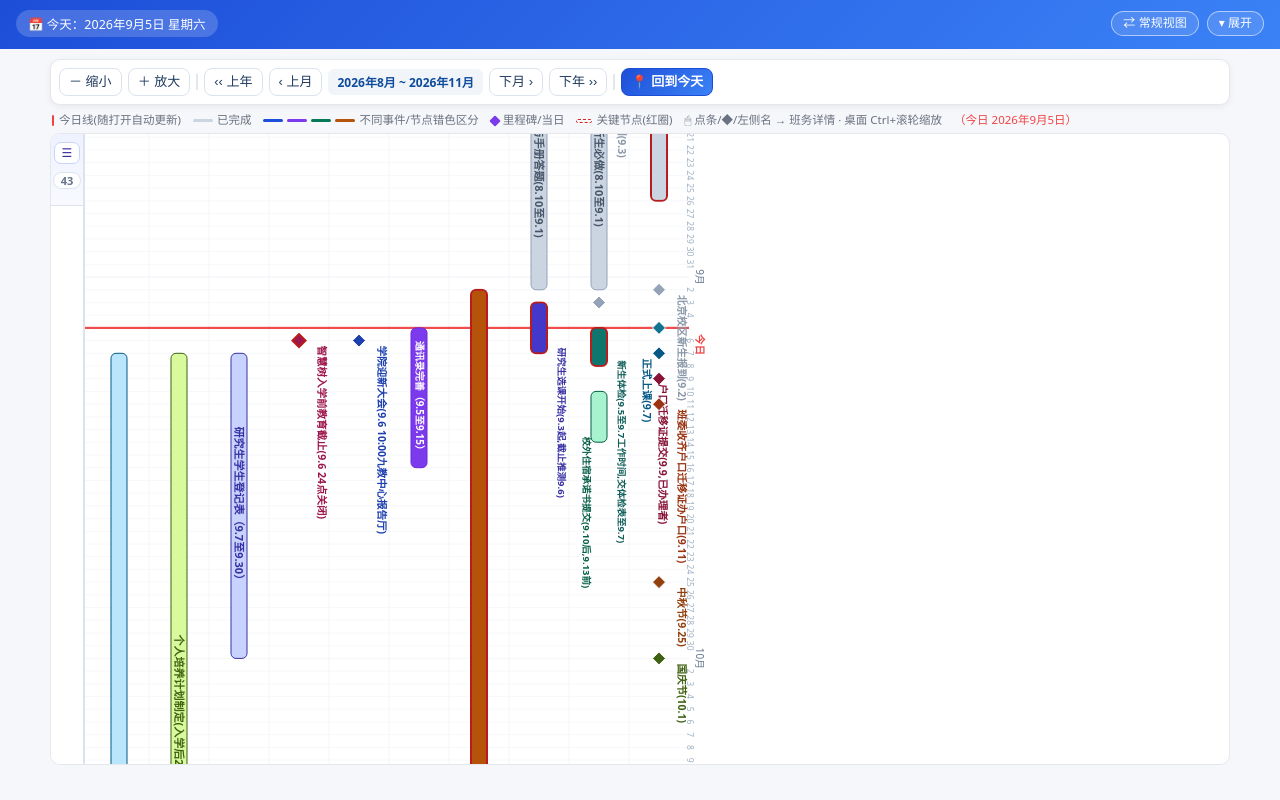
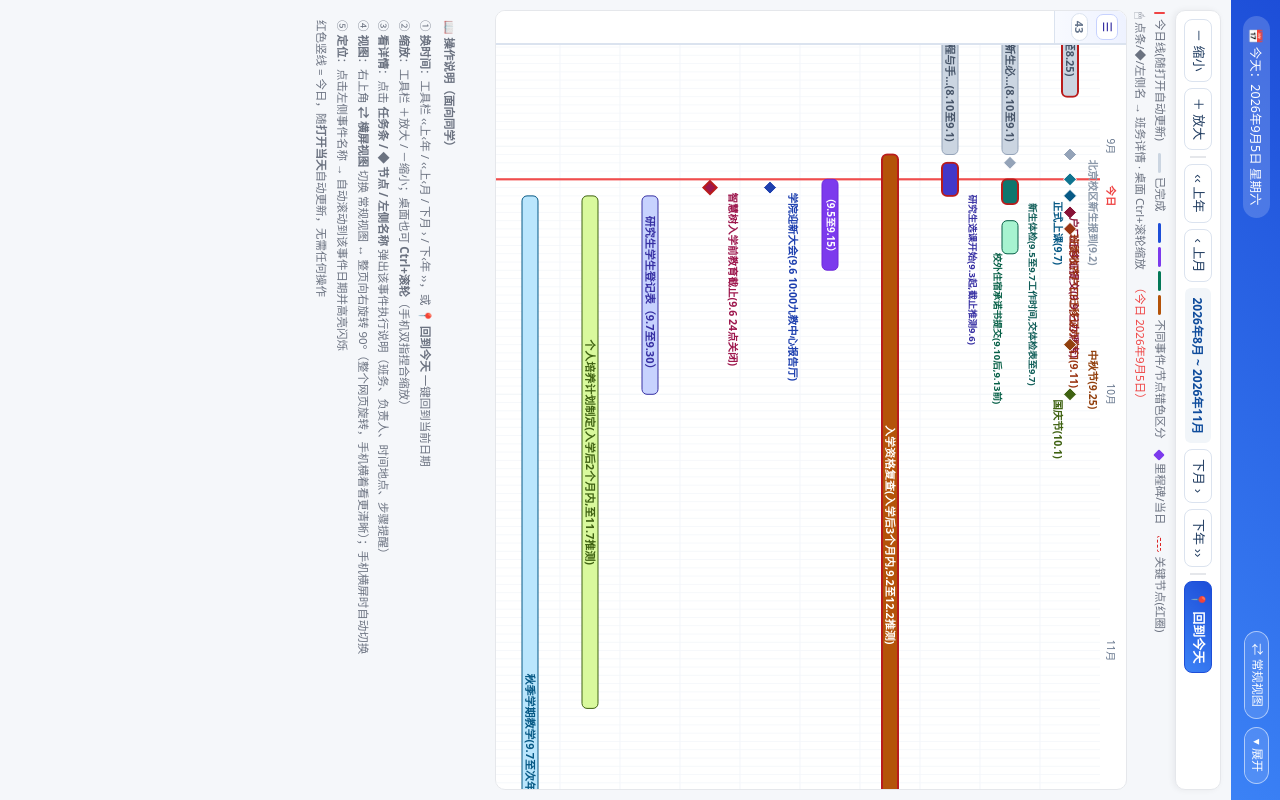
Before and after one commit to leo372239-1024/mermaid-gantt-share, a plain HTML site: page index.html in a window 1280 px wide. Both pictures are taken after a click on the button "⇄ 横屏视图". Shown: the top 800 px of the page. Drawn offline with Linux system fonts and the light colour scheme.

Commit message:
v6：横屏视图改为整页向右旋转90°（header+甘特图+footer整体旋转）

```diff
--- a/index.html
+++ b/index.html
@@ -25,6 +25,18 @@
   .tip{display:none;background:#fef3c7;border:1px solid #fcd34d;border-radius:10px;padding:10px 14px;font-size:12.5px;color:#92400e;margin:12px 0 0;line-height:1.7}
   footer{font-size:11.5px;color:#6b7280;text-align:center;padding:6px 12px 22px;line-height:1.8}
   footer code{background:#eef2f7;padding:1px 5px;border-radius:4px;font-size:11px}
+  /* ---- 整页向右旋转 90°（右上角 ⇄ 按钮 / 手机横屏自动）：header + 甘特图 + footer 全部旋转 ---- */
+  html.page-land, html.page-land body{overflow:hidden}
+  html.page-land body{
+    position:fixed;top:0;left:0;
+    width:100vh;      /* 旋转后视觉高度 = 视口高 */
+    height:100vw;     /* 旋转后视觉宽度 = 视口宽 */
+    transform:rotate(90deg) translateY(-100%);
+    transform-origin:top left;
+    overflow-y:auto;
+    -webkit-overflow-scrolling:touch;
+  }
+  html.page-land .wrap{max-width:none;margin:0;padding:0 10px 30px}
 </style>
 </head>
 <body>
@@ -56,7 +68,7 @@
       ① <b>换时间</b>：工具栏 ‹‹上‹年 / ‹‹上‹月 / 下月 › / 下‹年 ››，或 <b>📍 回到今天</b> 一键回到当前日期<br>
       ② <b>缩放</b>：工具栏 ＋放大 / －缩小；桌面也可 <b>Ctrl+滚轮</b>（手机双指捏合缩放）<br>
       ③ <b>看详情</b>：点击 <b>任务条 / ◆ 节点 / 左侧名称</b> 弹出该事件执行说明（班务、负责人、时间地点、步骤提醒）<br>
-      ④ <b>视图</b>：右上角 <b>⇄ 横屏视图</b> 切换 横向时间线 ↔ 向右旋转 90°（手机横着看更清晰）；手机横屏时自动切换<br>
+      ④ <b>视图</b>：右上角 <b>⇄ 横屏视图</b> 切换 常规视图 ↔ 整页向右旋转 90°（整个网页旋转，手机横着看更清晰）；手机横屏时自动切换<br>
       ⑤ <b>定位</b>：点击左侧事件名称 → 自动滚动到该事件日期并高亮闪烁<br>
       红色竖线 = 今日，随<b>打开当天</b>自动更新，无需任何操作
     </div>
@@ -131,6 +143,14 @@
     if (window.GanttViewer && GanttViewer.mount) {
       try {
         gvViewer = GanttViewer.mount(holder, code, window.BJTU_EVENTS || {});
+        if (gvViewer && gvViewer.onLand) {
+          gvViewer.onLand(function (isLandView) { gLandscape = !!isLandView; applyPageLand(); });
+        }
+        // 初始同步一次：mount 后立即以 viewer 当前模式设置整页旋转（手机横屏打开即整页旋转）
+        if (gvViewer && gvViewer.getViewMode) {
+          gLandscape = (gvViewer.getViewMode() === 'land');
+          applyPageLand();
+        }
       } catch (err) {
         holder.innerHTML = '<div style="color:#991b1b;background:#fee2e2;border:1px solid #fca5a5;border-radius:10px;padding:12px 14px;font-size:13px;white-space:pre-wrap">渲染出错：' +
           String(err && err.message ? err.message : err).replace(/[<>&]/g, function (c) { return { '<': '&lt;', '>': '&gt;', '&': '&amp;' }[c]; }) + '</div>';
@@ -144,6 +164,10 @@
   const viewToggle = document.getElementById('viewToggle');
   // 在 boot 内赋值（viewer 挂到作用域外）
   let gvViewer = null;
+  let gLandscape = false;   // 整页是否处于向右旋转 90° 状态（覆盖/自动横屏任一为真）
+  function applyPageLand() {
+    document.documentElement.classList.toggle('page-land', gLandscape);
+  }
   function bindViewToggle() {
     viewToggle.addEventListener('click', function () {
       if (!gvViewer || !gvViewer.setViewMode) {
--- a/js/viewer.js
+++ b/js/viewer.js
@@ -111,15 +111,13 @@
 .gv-close{position:sticky;top:0;float:right;border:none;background:#f3f4f6;width:30px;height:30px;border-radius:50%;
   cursor:pointer;font-size:15px;color:#4b5563}
 .gv-close:hover{background:#e5e7eb}
-/* ---- 手机横屏（landscape）：时间图向右旋转 90°，时间纵向流动 ---- */
+/* ---- 手机横屏（landscape）：整页由 index.html 向右旋转 90°（header/甘特图/footer 整体旋转），
+       此处只做布局微调（左列高度收紧），不再旋转 .gv-scroll，避免二次旋转叠加成 180° ---- */
 .gv-land .gv-toolbar{position:static}
 .gv-land .gv-body{position:relative;overflow:hidden}
 .gv-land .gv-labels{max-height:calc(100vh - 6px)}
 .gv-land .gv-labels.collapsed{width:34px}
-.gv-land .gv-scroll{
-  transform:rotate(90deg) translateY(-100%);
-  transform-origin:top left;
-}
+.gv-land .gv-scroll{}
 @media (max-width:560px){
   .gv-labels{width:150px}.gv-lhead{font-size:11px;padding:5px 6px}
   .gv-lname{padding:4px 6px;font-size:11px}
@@ -241,6 +239,9 @@
   function mount(container, ganttCode, eventsData) {
     if (!container) return null;
     eventsData = eventsData || {};
+
+    /* 整页向右旋转 90° 回调（index.html 挂载，applyMode/reportLand 共用同一变量） */
+    var onLand = null;
 
     var model = Parser.parse ? Parser.parse(ganttCode) : null;
     if (!model || !model.range) {
@@ -721,11 +722,19 @@
     });
 
     /* ---- 模式检测与自适应 ---- */
+    /* 整页向右旋转 90° 回调（index.html 挂载）：true=整页旋转；false/null=不旋转 */
+    var lastReported = null;
+    function reportLand() {
+      if (typeof onLand !== 'function') return;
+      var v = effLand();
+      if (v !== lastReported) { lastReported = v; onLand(v); }
+    }
     function applyMode() {
       var W = window.innerWidth, H = window.innerHeight;
       var nextMobile = W <= 700;
       autoLand = (W > H) && W <= 1024 && H <= 760;
       var nextLand = effLand();
+      reportLand();
       if (nextMobile !== isMobile || nextLand !== isLand) {
         isMobile = nextMobile;
         isLand = nextLand;
@@ -882,7 +891,8 @@
       goToday: function () { toolbar.querySelector('[data-act="today"]').click(); },
       toggleLabels: function () { setLabelsCollapsed(!labelsEl.classList.contains('collapsed')); },
       setViewMode: setViewMode,          /* v5：右上角按钮调用（'normal'/'land'/'auto'） */
-      getViewMode: function () { return viewOverride || (isLand ? 'land' : 'normal'); }
+      getViewMode: function () { return viewOverride || (isLand ? 'land' : 'normal'); },
+      onLand: function (fn) { onLand = fn; } /* v6：整页向右旋转 90° 回调（index.html 挂载） */
     };
   }
 
```
